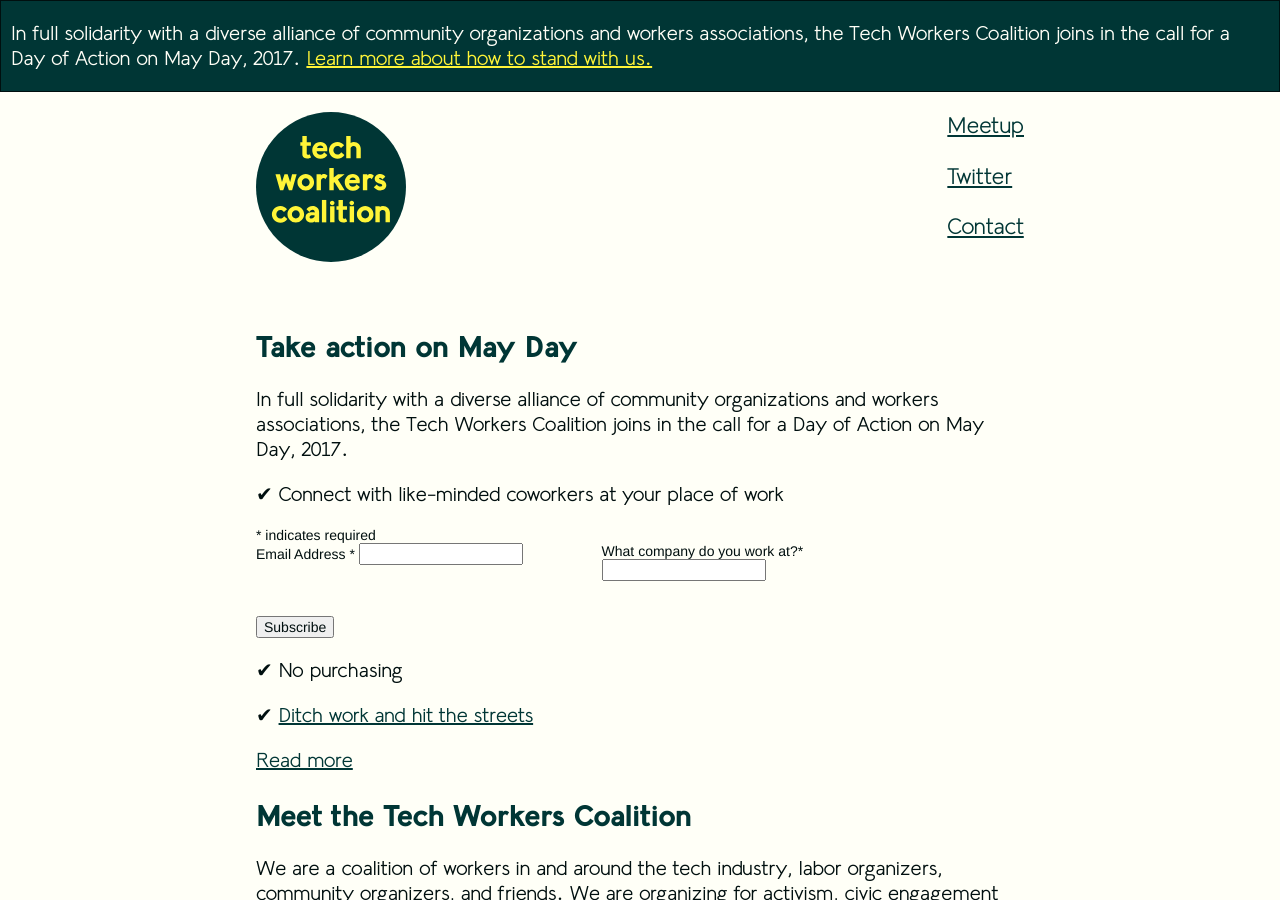
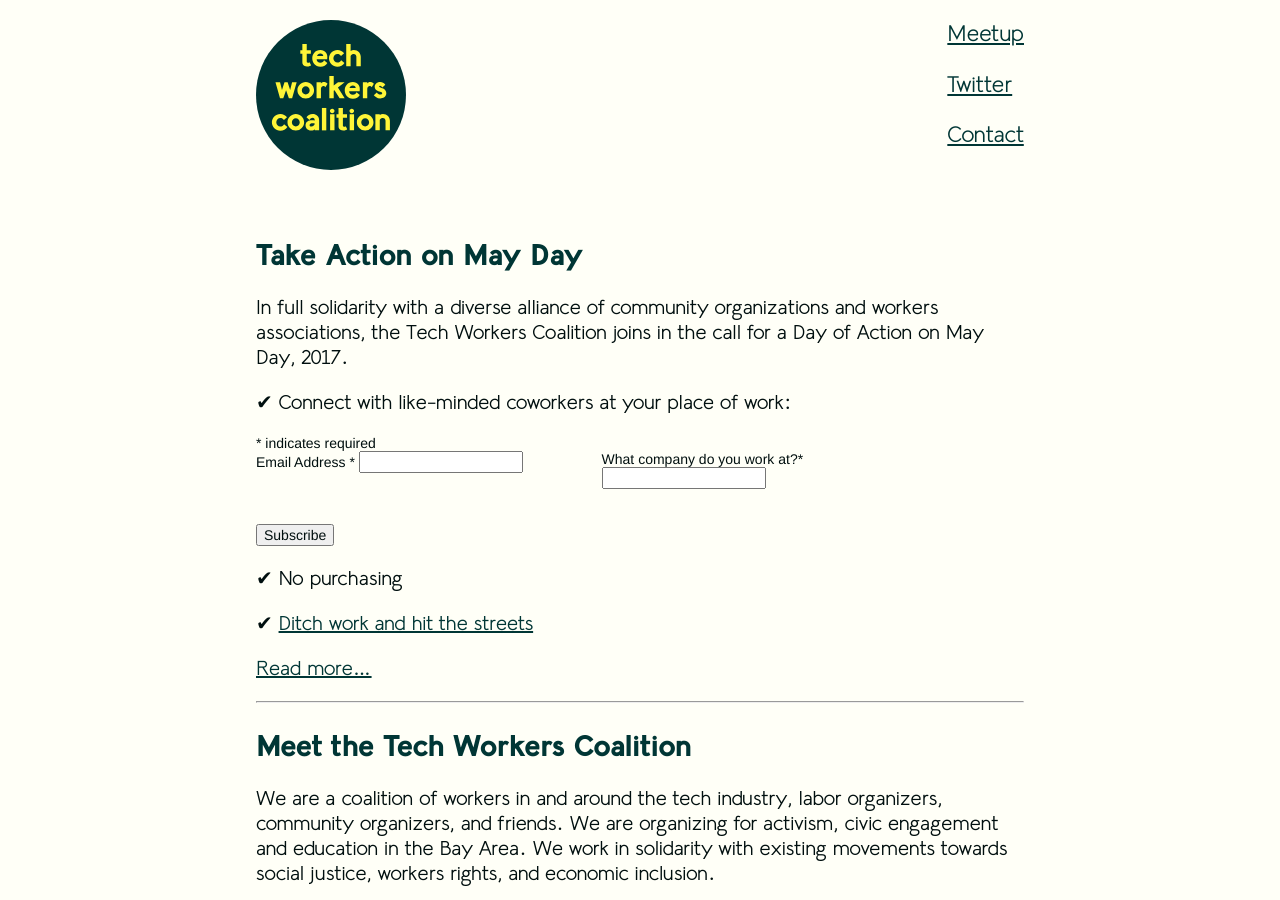
Before and after one commit to techworkersco/twc-site, a Jekyll site: the page built from index.md, in a window 1280 px wide and 900 px high. Built offline with Jekyll 4.4.1, drawn with Linux system fonts in a browser that asks for light colours; comment, search, counter and statistics services are not loaded; our own code applies the rules of GitHub Pages for plain Markdown files; some of the changed text lies outside the part shown.

Commit message:
Some adjustments to May day copy; remove callout

```diff
--- a/_includes/callout.html
+++ /dev/null
@@ -1,6 +0,0 @@
-<div class="callout">
-  <p>
-    In full solidarity with a diverse alliance of community organizations and workers associations, the Tech Workers Coalition joins in the call for a Day of Action on May Day, 2017.
-    <a href="https://medium.com/tech-workers-coalition/tech-workers-coalition-endorses-may-day-general-strike-794193f9d2f5" target="_blank">Learn more about how to stand with us.</a>
-  </p>
-</div>
--- a/_layouts/default.html
+++ b/_layouts/default.html
@@ -4,7 +4,6 @@
   {% include head.html %}
 
   <body>
-    {% include callout.html %}
     <div class="main-wrapper">
       {% include header.html %}
 
--- a/index.md
+++ b/index.md
@@ -2,18 +2,19 @@
 layout: home
 ---
 
-## Take action on May Day
+## Take Action on May Day
 
 In full solidarity with a diverse alliance of community organizations and workers associations, the Tech Workers Coalition joins in the call for a Day of Action on May Day, 2017.
 
-✔ Connect with like-minded coworkers at your place of work
+✔ Connect with like-minded coworkers at your place of work:
 {% include mailchimp-signup.html %}
 
 ✔ No purchasing
 
 ✔ [Ditch work and hit the streets](https://www.facebook.com/events/1639931366021766/)
 
-[Read more](https://medium.com/tech-workers-coalition/tech-workers-coalition-endorses-may-day-general-strike-794193f9d2f5)
+[Read more...](https://medium.com/tech-workers-coalition/tech-workers-coalition-endorses-may-day-general-strike-794193f9d2f5)
+<hr>
 
 
 ## Meet the Tech Workers Coalition
```
